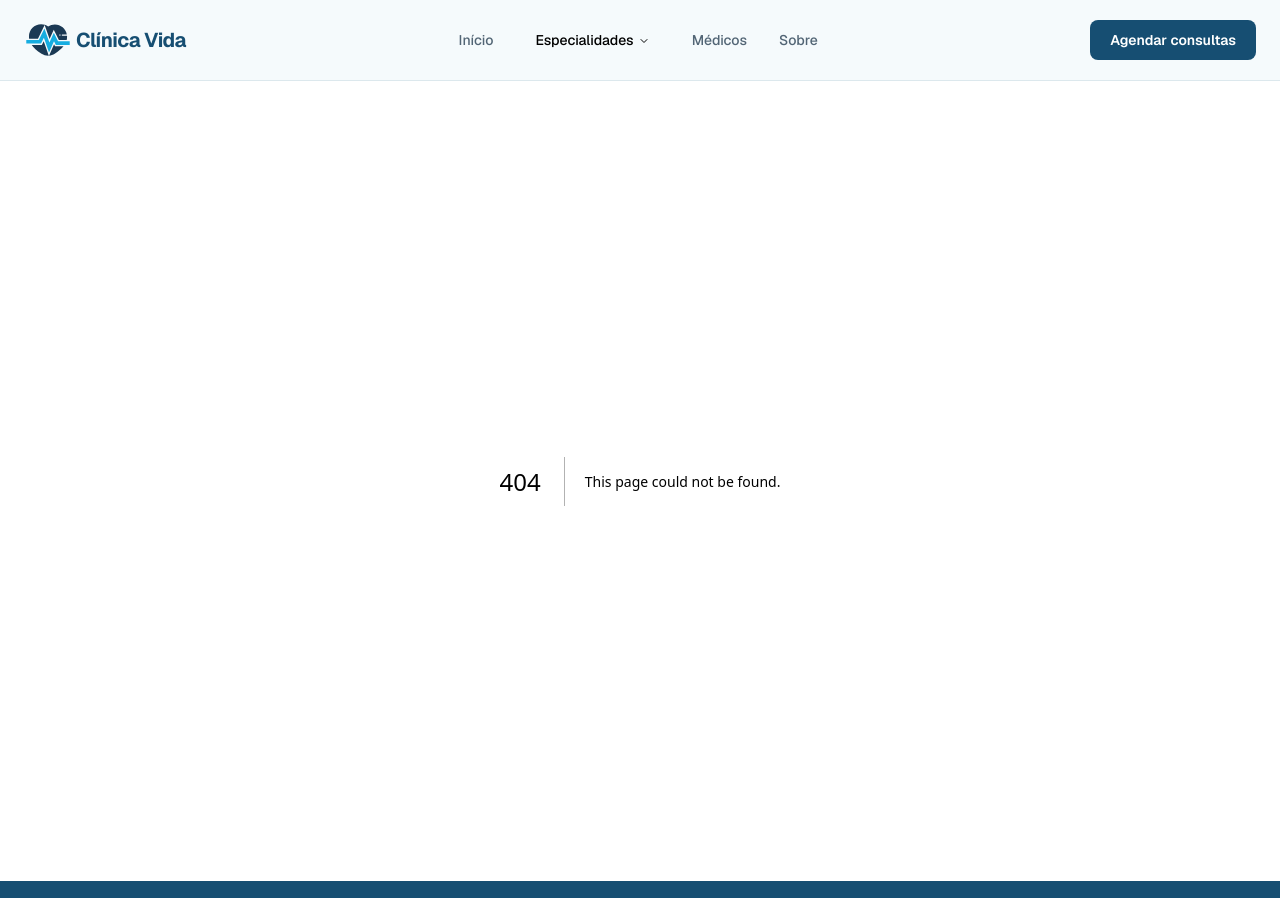
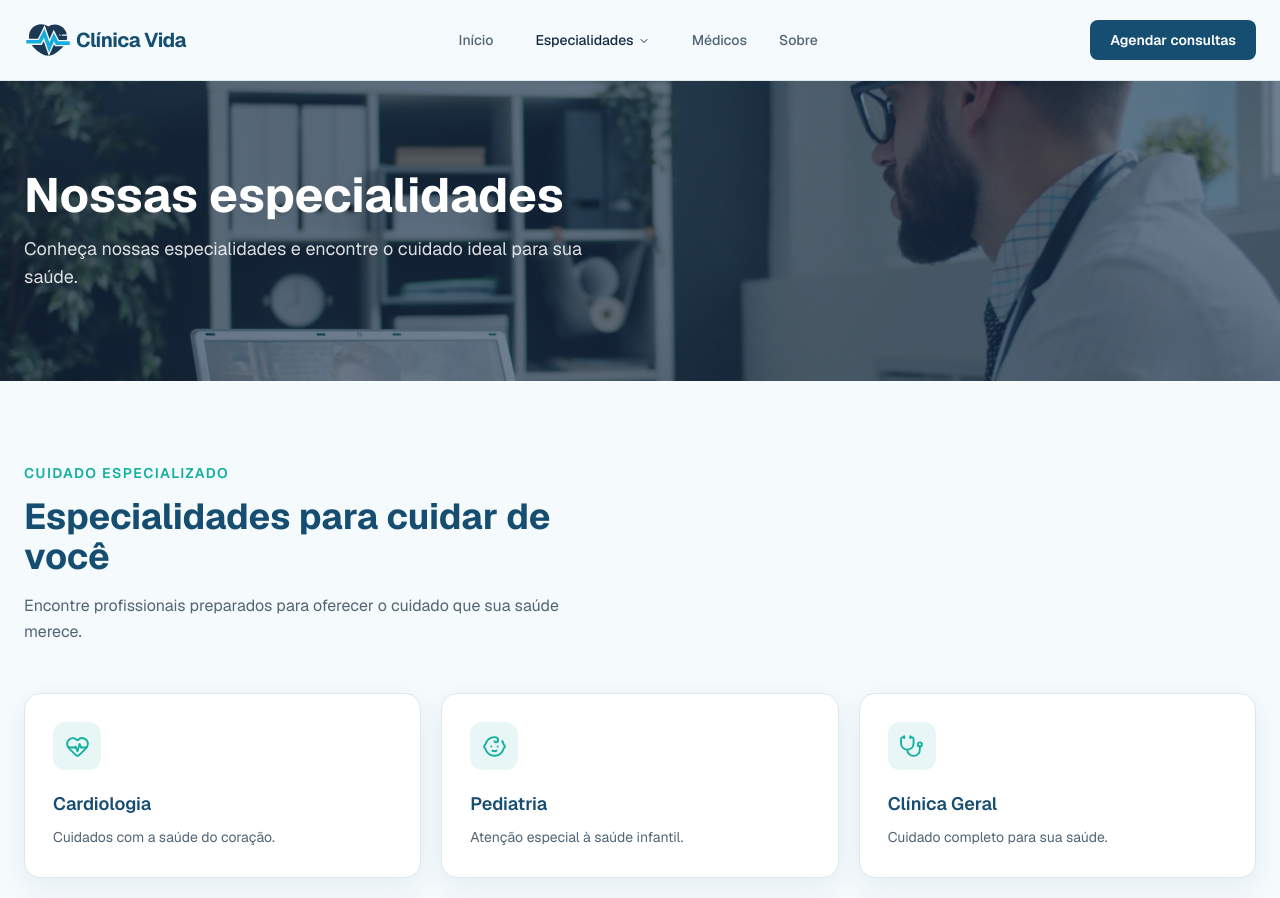
Before and after one commit to andre-webcode/frontend, a Next.js app: page /especialidades in a window 1280 px wide. Before the commit this address had no page. Shown: the top 898 px of the page. Built offline with nearby package versions, Linux system fonts and the light colour scheme.

Commit message:
feat: create specialties page and fix navigation

```diff
--- /dev/null
+++ b/src/app/especialidades/page.tsx
@@ -0,0 +1,16 @@
+import { PageBanner } from "@/components/sections/PageBanner";
+import { Specialties } from "@/components/sections/Specialties";
+
+export default function SpecialtiesPage() {
+    return (
+        <>
+            <PageBanner
+                title="Nossas especialidades"
+                description="Conheça nossas especialidades e encontre o cuidado ideal para sua saúde."
+                image="/especialidades-banner.jpg"
+            />
+
+            <Specialties />
+        </>
+    );
+}
--- a/src/components/header/Header.tsx
+++ b/src/components/header/Header.tsx
@@ -59,7 +59,7 @@ export const Header = () => {
                                                     <NavigationMenuLink asChild
                                                      className="text-sm font-medium text-white transition-colors hover:bg-soft hover:text-primary"
                                                     >
-                                                        <Link href={`#${specialty.id}`}>
+                                                        <Link href={`/especialidades#${specialty.id}`}>
                                                             {specialty.name}
                                                         </Link>
                                                     </NavigationMenuLink>
--- a/src/components/sections/Specialties.tsx
+++ b/src/components/sections/Specialties.tsx
@@ -29,6 +29,7 @@ export const Specialties = () => {
 
 						return (
 							<div
+								id={specialty.id}
 								key={specialty.id}
 								className="relative group overflow-hidden rounded-2xl border border-border bg-white p-7 shadow-[0_8px_25px_rgba(22,78,114,0.07)] transition-all duration-300 hover:-translate-y-1 hover:shadow-[0_14px_30px_rgba(22,78,114,0.12)]"
 							>
```
Also changed, not shown: public/especialidades-banner.jpg (added).
